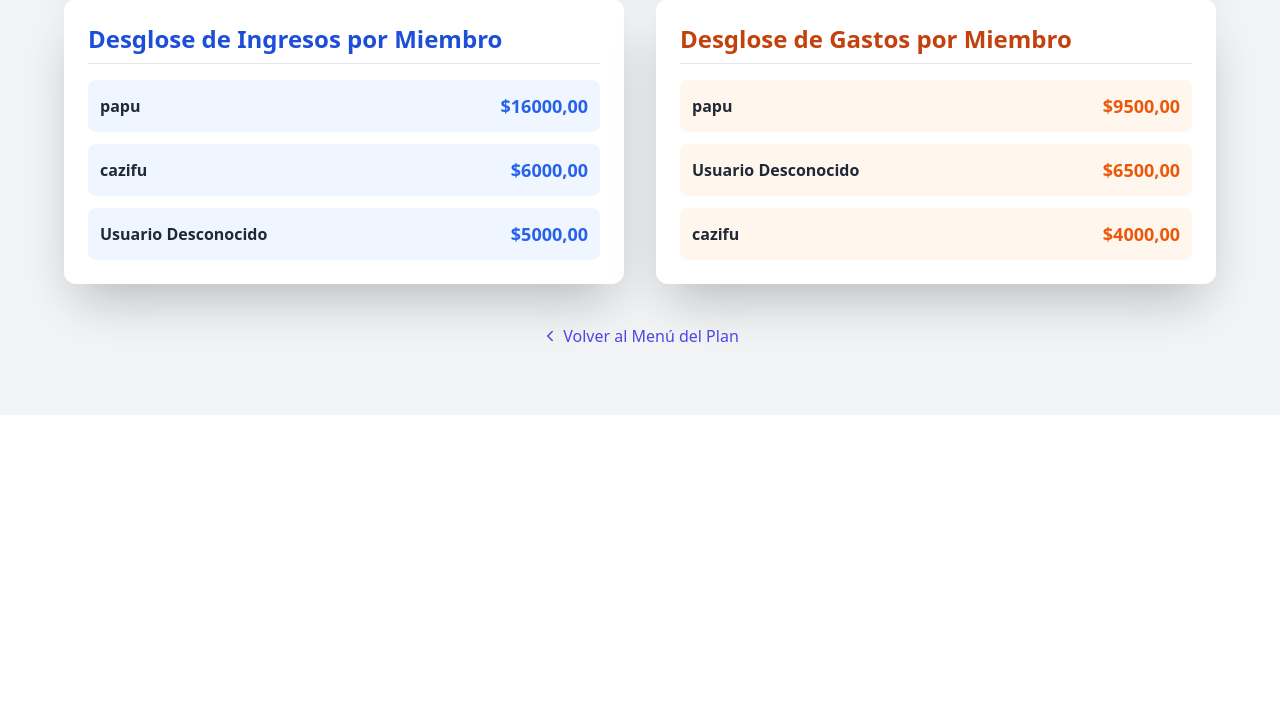
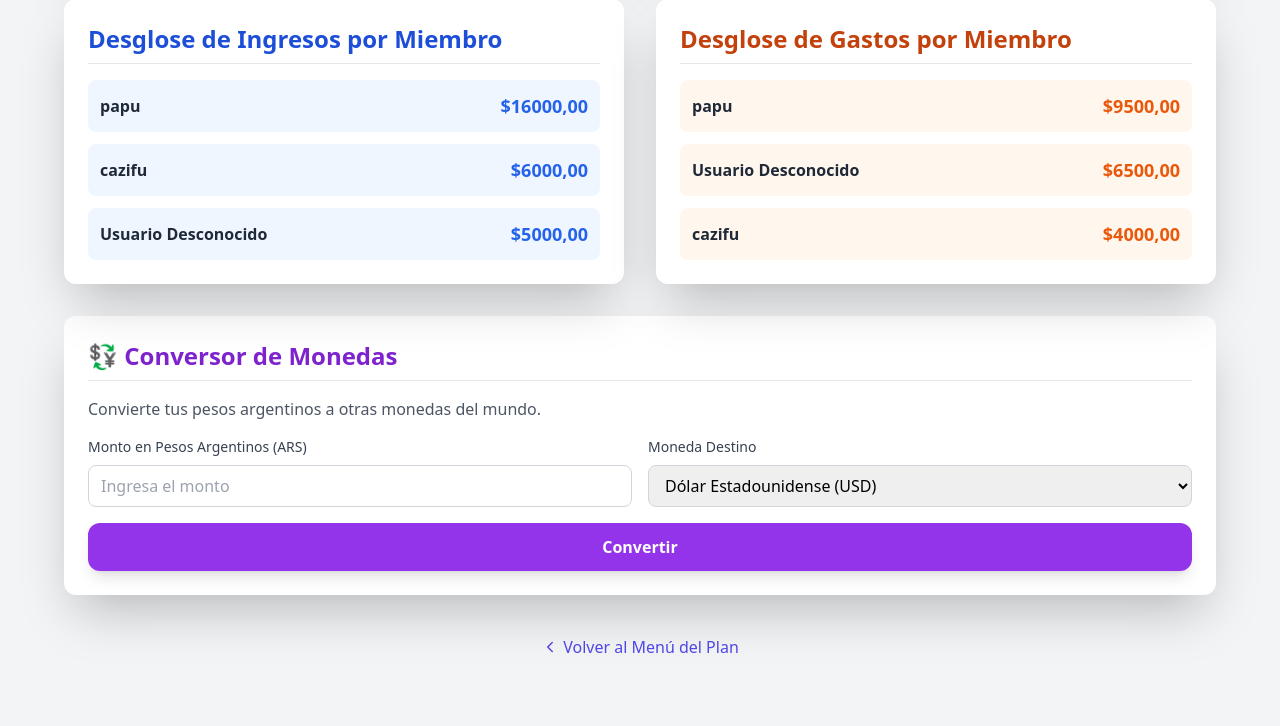
Before and after one commit to lunappp/ecoSmart, a Django app: page /planes/1/estadisticas/ in a window 1280 px wide. Shown: the part 1273-1999 px from the top of the page. Before the commit the page ends 1627 px from the top, so only its background shows below. Run offline with Django 5.2, Linux system fonts and the light colour scheme; a user stored in the database is signed in; data comes from the database, SQL or seed files in the repository; some libraries are stand-ins or nearby versions.

Commit message:
conversor de monedas

```diff
--- a/EcoSmart/App/templates/dashboard/index.html
+++ b/EcoSmart/App/templates/dashboard/index.html
@@ -26,7 +26,7 @@
                 </div>
             </div>
             <form method="post" action="{% url 'logout' %}">
-                {% csrf_token %}
+                {% csrf tus_token %}
                 <button type="submit" class="bg-red-500 text-white font-bold py-2 px-4 rounded-lg hover:bg-red-600 transition-colors">
                     Cerrar Sesión
                 </button>
--- a/EcoSmart/Planes_app/templates/estadisticas.html
+++ b/EcoSmart/Planes_app/templates/estadisticas.html
@@ -142,6 +142,41 @@
 
         </div>
 
+        <!-- Conversor de Monedas -->
+        <div class="mt-8 bg-white p-6 rounded-xl shadow-2xl">
+            <h2 class="text-2xl font-bold mb-4 text-purple-700 border-b pb-2">💱 Conversor de Monedas</h2>
+            <p class="text-gray-600 mb-4">Convierte tus pesos argentinos a otras monedas del mundo.</p>
+
+            <div class="grid grid-cols-1 md:grid-cols-2 gap-4">
+                <div>
+                    <label for="amount" class="block text-sm font-medium text-gray-700 mb-2">Monto en Pesos Argentinos (ARS)</label>
+                    <input type="number" id="amount" placeholder="Ingresa el monto" class="w-full px-3 py-2 border border-gray-300 rounded-lg focus:outline-none focus:ring-2 focus:ring-purple-500" min="0" step="0.01">
+                </div>
+                <div>
+                    <label for="currency" class="block text-sm font-medium text-gray-700 mb-2">Moneda Destino</label>
+                    <select id="currency" class="w-full px-3 py-2 border border-gray-300 rounded-lg focus:outline-none focus:ring-2 focus:ring-purple-500">
+                        <option value="USD">Dólar Estadounidense (USD)</option>
+                        <option value="EUR">Euro (EUR)</option>
+                        <option value="GBP">Libra Esterlina (GBP)</option>
+                        <option value="JPY">Yen Japonés (JPY)</option>
+                        <option value="CAD">Dólar Canadiense (CAD)</option>
+                        <option value="AUD">Dólar Australiano (AUD)</option>
+                        <option value="CHF">Franco Suizo (CHF)</option>
+                        <option value="CNY">Yuan Chino (CNY)</option>
+                        <option value="BRL">Real Brasileño (BRL)</option>
+                        <option value="MXN">Peso Mexicano (MXN)</option>
+                    </select>
+                </div>
+            </div>
+
+            <button id="convertBtn" class="mt-4 w-full bg-purple-600 text-white py-3 px-4 rounded-xl font-semibold hover:bg-purple-700 transition duration-150 shadow-lg">
+                Convertir
+            </button>
+
+            <div id="result" class="mt-4 p-4 bg-gray-50 rounded-lg hidden">
+                <p id="resultText" class="text-lg font-semibold text-gray-800"></p>
+            </div>
+        </div>
 
         <div class="mt-10 text-center">
             <a href="{% url 'Menu_plan' plan_id=plan.id %}" class="inline-flex items-center text-indigo-600 hover:text-indigo-800 font-medium">
@@ -251,6 +286,50 @@
         {% if gastos_por_tipo %}
         new Chart(document.getElementById('gastosTipoChart'), configGastos);
         {% endif %}
+
+        // Conversor de Monedas
+        document.getElementById('convertBtn').addEventListener('click', async function() {
+            const amount = parseFloat(document.getElementById('amount').value);
+            const currency = document.getElementById('currency').value;
+            const resultDiv = document.getElementById('result');
+            const resultText = document.getElementById('resultText');
+
+            if (!amount || amount <= 0) {
+                resultText.textContent = 'Por favor, ingresa un monto válido.';
+                resultDiv.classList.remove('hidden');
+                resultDiv.classList.add('bg-red-50', 'border', 'border-red-200');
+                resultDiv.classList.remove('bg-gray-50');
+                return;
+            }
+
+            try {
+                const response = await fetch('https://api.exchangerate-api.com/v4/latest/ARS');
+                const data = await response.json();
+                const rate = data.rates[currency];
+
+                if (rate) {
+                    const converted = amount * rate;
+                    resultText.textContent = `${amount.toFixed(2)} ARS = ${converted.toFixed(2)} ${currency}`;
+                    resultDiv.classList.remove('hidden');
+                    resultDiv.classList.add('bg-green-50', 'border', 'border-green-200');
+                    resultDiv.classList.remove('bg-red-50', 'border-red-200', 'bg-gray-50');
+                } else {
+                    resultText.textContent = 'Error al obtener la tasa de cambio.';
+                    resultDiv.classList.remove('hidden');
+                    resultDiv.classList.add('bg-red-50', 'border', 'border-red-200');
+                    resultDiv.classList.remove('bg-gray-50');
+                }
+            } catch (error) {
+                resultText.textContent = 'Error de conexión. Inténtalo de nuevo.';
+                resultDiv.classList.remove('hidden');
+                resultDiv.classList.add('bg-red-50', 'border', 'border-red-200');
+                resultDiv.classList.remove('bg-gray-50');
+            }
+        });
+
     </script>
+
+
+
 </body>
 </html>
```
